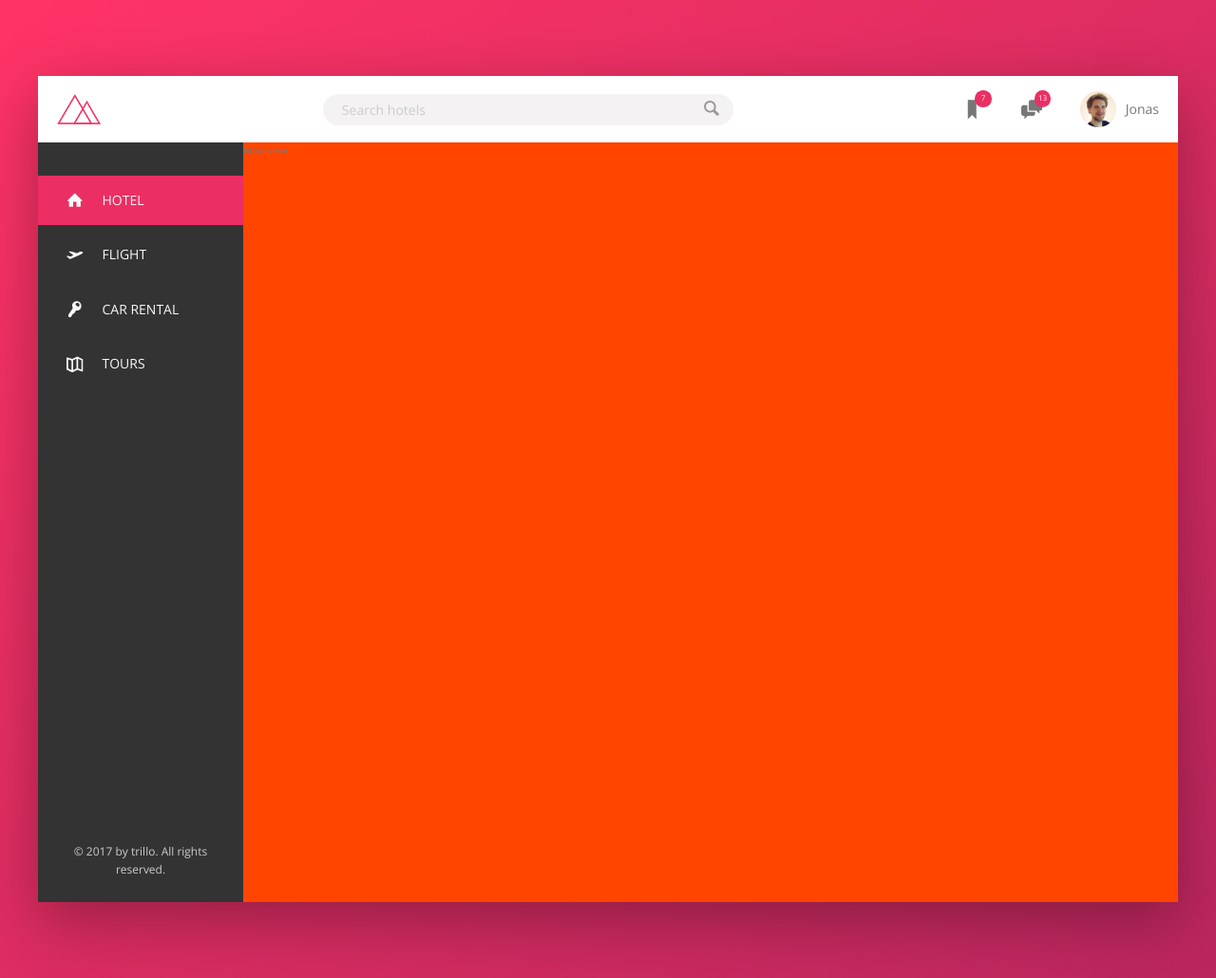
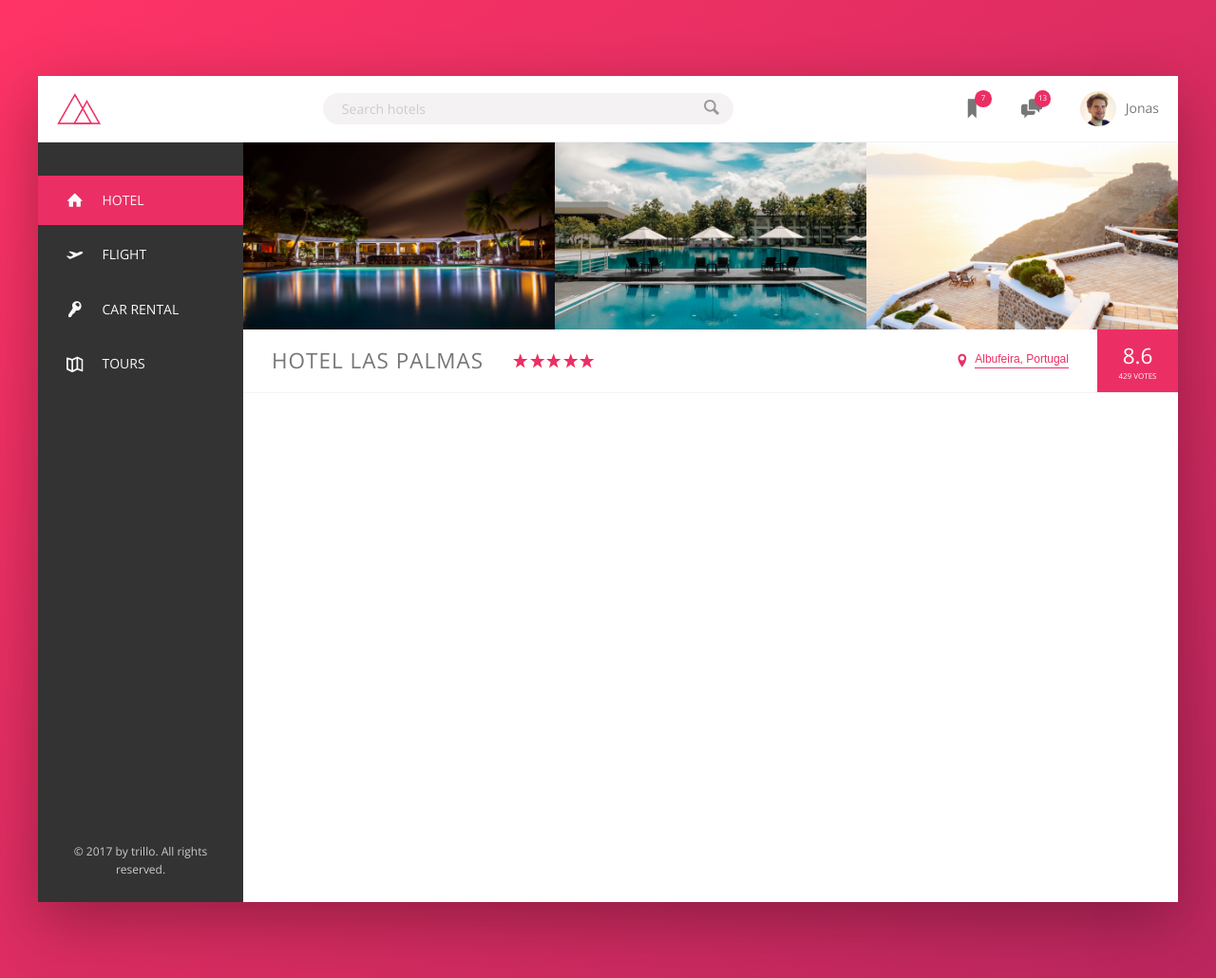
Before and after one commit to ccquach/advanced-css-and-sass-course, a PHP site: page / in a window 1280 px wide. Shown: the whole page at 95% size. Run offline with PHP 8.4, Linux system fonts and the light colour scheme.

Commit message:
Trillo - add hotel overview

```diff
--- a/Trillo/css/style.css
+++ b/Trillo/css/style.css
@@ -1,3 +1,14 @@
+@keyframes pulsate {
+  0% {
+    transform: scale(1);
+    box-shadow: none; }
+  50% {
+    transform: scale(1.05);
+    box-shadow: 0 1rem 4rem rgba(0, 0, 0, 0.25); }
+  100% {
+    transform: scale(1);
+    box-shadow: none; } }
+
 :root {
   --color-primary: #eb2f64;
   --color-primary-light: #ff3366;
@@ -35,6 +46,22 @@ body {
   font-weight: 400;
   line-height: 1.6;
   color: var(--color-grey-dark-2); }
+
+.btn-inline {
+  border: none;
+  color: var(--color-primary);
+  font-size: inherit;
+  border-bottom: 1px solid currentColor;
+  padding-bottom: 2px;
+  display: inline-block;
+  background-color: transparent;
+  cursor: pointer;
+  transition: all 0.2s ease-out; }
+  .btn-inline:hover {
+    color: var(--color-grey-dark-1); }
+  .btn-inline:focus {
+    outline: none;
+    animation: pulsate 1s infinite; }
 
 .search {
   flex: 0 0 40%;
@@ -95,7 +122,7 @@ body {
 
 .header {
   background-color: var(--color-white);
-  border-bottom: var(--color-grey-light-2);
+  border-bottom: 1px solid var(--color-grey-light-2);
   font-size: 1.4rem;
   display: flex;
   justify-content: space-between;
@@ -141,8 +168,52 @@ body {
       margin-right: 1rem; }
 
 .main-view {
-  background-color: var(--color-white);
-  background-color: orangered; }
+  background-color: var(--color-white); }
+  .main-view .gallery {
+    display: flex; }
+    .main-view .gallery__photo {
+      width: 100%;
+      display: block; }
+  .main-view .overview {
+    border-bottom: 1px solid var(--color-grey-light-2);
+    display: flex;
+    align-items: center; }
+    .main-view .overview__heading {
+      font-size: 2.25rem;
+      font-weight: 300;
+      text-transform: uppercase;
+      letter-spacing: 1px;
+      padding: 1.5rem 3rem; }
+    .main-view .overview__stars {
+      margin-right: auto;
+      display: flex; }
+    .main-view .overview__icon--star, .main-view .overview__icon--location {
+      width: 1.75rem;
+      height: 1.75rem;
+      fill: var(--color-primary); }
+    .main-view .overview__location {
+      font-size: 1.2rem;
+      display: flex;
+      align-items: center; }
+    .main-view .overview__icon--location {
+      margin-right: 0.5rem; }
+    .main-view .overview__rating {
+      background-color: var(--color-primary);
+      margin-left: 3rem;
+      color: var(--color-white);
+      padding: 0 2.25rem;
+      align-self: stretch;
+      display: flex;
+      flex-direction: column;
+      justify-content: center;
+      align-items: center; }
+      .main-view .overview__rating--average {
+        font-size: 2.25rem;
+        font-weight: 300;
+        margin-bottom: -3px; }
+      .main-view .overview__rating--count {
+        font-size: 0.8rem;
+        text-transform: uppercase; }
 
 .sidebar {
   background-color: var(--color-grey-dark-1);
--- a/Trillo/index.html
+++ b/Trillo/index.html
@@ -98,10 +98,55 @@
         </div>
       </nav>
 
+      <main class="main-view">
+        <!-- GALLERY -->
+        <div class="gallery">
+          <figure class="gallery__item">
+            <img src="./img/hotel-1.jpg" alt="Hotel 1" class="gallery__photo">
+          </figure>
+          <figure class="gallery__item">
+            <img src="./img/hotel-2.jpg" alt="Hotel 2" class="gallery__photo">
+          </figure>
+          <figure class="gallery__item">
+            <img src="./img/hotel-3.jpg" alt="Hotel 3" class="gallery__photo">
+          </figure>
+        </div>
 
-
-      <main class="main-view">
-        Main view
+        <!-- OVERVIEW -->
+        <div class="overview">
+          <!-- HEADING -->
+          <h1 class="overview__heading">Hotel Las Palmas</h1>
+          <!-- STAR RATING -->
+          <div class="overview__stars">
+            <svg class="overview__icon--star">
+              <use xlink:href="./img/sprite.svg#icon-star"></use>
+            </svg>
+            <svg class="overview__icon--star">
+              <use xlink:href="./img/sprite.svg#icon-star"></use>
+            </svg>
+            <svg class="overview__icon--star">
+              <use xlink:href="./img/sprite.svg#icon-star"></use>
+            </svg>
+            <svg class="overview__icon--star">
+              <use xlink:href="./img/sprite.svg#icon-star"></use>
+            </svg>
+            <svg class="overview__icon--star">
+              <use xlink:href="./img/sprite.svg#icon-star"></use>
+            </svg>
+          </div>
+          <!-- LOCATION -->
+          <div class="overview__location">
+            <svg class="overview__icon--location">
+              <use xlink:href="./img/sprite.svg#icon-location-pin"></use>
+            </svg>
+            <button class="btn-inline">Albufeira, Portugal</button>
+          </div>
+          <!-- RATING -->
+          <div class="overview__rating">
+            <div class="overview__rating--average">8.6</div>
+            <div class="overview__rating--count">429 votes</div>
+          </div>
+        </div>
       </main>
     </div>
   </div>
--- /dev/null
+++ b/Trillo/sass/base/_animations.scss
@@ -0,0 +1,16 @@
+@keyframes pulsate {
+  0% {
+    transform: scale(1);
+    box-shadow: none;
+  }
+
+  50% {
+    transform: scale(1.05);
+    box-shadow: 0 1rem 4rem rgba(0, 0, 0, 0.25);
+  }
+
+  100% {
+    transform: scale(1);
+    box-shadow: none;
+  }
+}
--- /dev/null
+++ b/Trillo/sass/components/_button.scss
@@ -0,0 +1,20 @@
+.btn-inline {
+  border: none;
+  color: var(--color-primary);
+  font-size: inherit;
+  border-bottom: 1px solid currentColor;
+  padding-bottom: 2px;
+  display: inline-block;
+  background-color: transparent;
+  cursor: pointer;
+  transition: all 0.2s ease-out;
+
+  &:hover {
+    color: var(--color-grey-dark-1);
+  }
+
+  &:focus {
+    outline: none;
+    animation: pulsate 1s infinite;
+  }
+}
--- a/Trillo/sass/layout/_header.scss
+++ b/Trillo/sass/layout/_header.scss
@@ -1,6 +1,6 @@
 .header {
   background-color: var(--color-white);
-  border-bottom: var(--color-grey-light-2);
+  border-bottom: 1px solid var(--color-grey-light-2);
   font-size: 1.4rem;
 
   display: flex;
--- a/Trillo/sass/layout/_main-view.scss
+++ b/Trillo/sass/layout/_main-view.scss
@@ -1,4 +1,79 @@
 .main-view {
   background-color: var(--color-white);
-  background-color: orangered;
+
+  // GALLERY
+
+  .gallery {
+    display: flex;
+
+    &__photo {
+      width: 100%;
+      display: block;
+    }
+  }
+
+  // OVERVIEW
+
+  .overview {
+    border-bottom: 1px solid var(--color-grey-light-2);
+
+    display: flex;
+    align-items: center;
+
+    &__heading {
+      font-size: 2.25rem;
+      font-weight: 300;
+      text-transform: uppercase;
+      letter-spacing: 1px;
+      padding: 1.5rem 3rem;
+    }
+
+    &__stars {
+      margin-right: auto;
+      display: flex;
+    }
+
+    &__icon {
+      &--star,
+      &--location {
+        width: 1.75rem;
+        height: 1.75rem;
+        fill: var(--color-primary);
+      }
+    }
+
+    &__location {
+      font-size: 1.2rem;
+      display: flex;
+      align-items: center;
+    }
+
+    &__icon--location {
+      margin-right: 0.5rem;
+    }
+
+    &__rating {
+      background-color: var(--color-primary);
+      margin-left: 3rem;
+      color: var(--color-white);
+      padding: 0 2.25rem;
+      align-self: stretch;
+
+      display: flex;
+      flex-direction: column;
+      justify-content: center;
+      align-items: center;
+
+      &--average {
+        font-size: 2.25rem;
+        font-weight: 300;
+        margin-bottom: -3px;
+      }
+
+      &--count {
+        font-size: 0.8rem;
+        text-transform: uppercase;
+      }
+    }
+  }
 }
--- a/Trillo/sass/main.scss
+++ b/Trillo/sass/main.scss
@@ -1,9 +1,11 @@
 @import './abstracts/mixins';
 @import './abstracts/variables';
 
+@import './base/animations';
 @import './base/base';
 @import './base/typography';
 
+@import './components/button';
 @import './components/search';
 
 @import './layout/layout';
```
